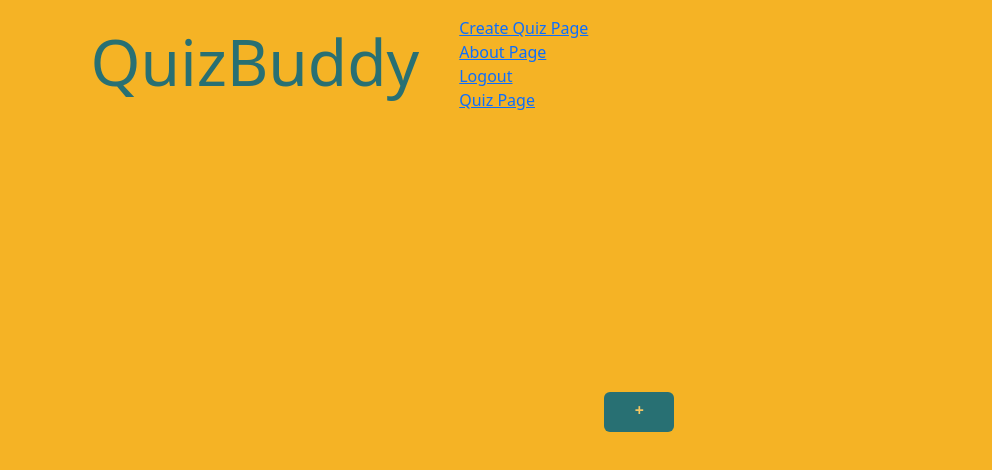
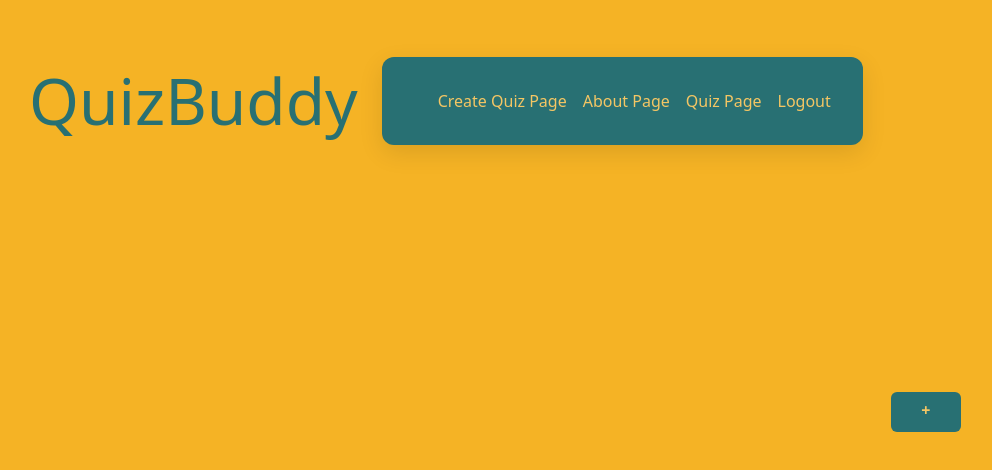
Before and after one commit to darithedev/quiz-buddy-web, a React (Vite) app in the folder front-end/: page /home in a window 1280 px wide. Shown: the top 470 px of the page, without its empty margins (47-1039 px from the left). Built offline with nearby package versions, Linux system fonts and the light colour scheme.

Commit message:
feat(home): Add navigation bar to Home page
* Update home.jsx to add navigation bar with buttons for Create Quiz, About, and Quiz pages and the logout button
* Update home.scss to with new and updated class selectors for the nav bar

```diff
--- a/front-end/src/routes/home/home.jsx
+++ b/front-end/src/routes/home/home.jsx
@@ -1,23 +1,24 @@
 import React from "react";
-import { Button } from "react-bootstrap";
+import { Button, Navbar, Nav, Container } from "react-bootstrap";
 import "./home.scss";
 
 function Home() {
 
     return (
         <div className="home-wrapper">
-            <div className="header">
-                <h1 className="m-4 ms-5 title">QuizBuddy</h1>
-
-                <div className="d-flex flex-column m-3">
-                    {/*Delete when done. Links for each page*/}
-                    <a href="/create-quiz">Create Quiz Page</a>
-                    <a href="/about">About Page</a>
-                    <a href="/">Logout</a> {/*Logout*/}
-
-                    <a href="/quiz">Quiz Page</a>
-                </div>
-            </div>
+            <Navbar className="d-flex flex-column m-3">
+                <Container>
+                    <Navbar.Brand  href="home" className="m-4 ms-5 title-link">QuizBuddy</Navbar.Brand>
+                    <Navbar.Collapse className="home-nav-bar">
+                        <Nav className="m-4 ms-5">
+                            <Nav.Link href="/create-quiz" className="color-secondary">Create Quiz Page</Nav.Link>
+                            <Nav.Link href="/about" className="color-secondary">About Page</Nav.Link>
+                            <Nav.Link href="/quiz" className="color-secondary">Quiz Page</Nav.Link>
+                            <Nav.Link href="/" className="color-secondary">Logout</Nav.Link>
+                        </Nav>
+                    </Navbar.Collapse>
+                </Container>
+            </Navbar>
             <div className="home-content">
                 <div className="mt-4">
                     <Button href="/create-quiz" type="submit" className="button-primary">
--- a/front-end/src/routes/home/home.scss
+++ b/front-end/src/routes/home/home.scss
@@ -6,14 +6,16 @@
     display: flex;
     background-color: $bg-color-primary;
 }
-.header {
-    display: flex;
-    align-self: flex-start;
-    flex-direction: row;
-    margin-left: 7%;
+.home-nav-bar {
+    width: 50%;
+    max-width: 600px;
+    box-shadow: 0 0.5rem 1.5rem rgba(0, 0, 0, 0.1);
+    border: none;
+    border-radius: 0.75rem;
+    background-color: $bg-color-secondary;
 }
 .home-content {
-    flex: 0.05;
+    flex: 0.02;
     display: flex;
     justify-content: center;
     align-items: center;
@@ -23,8 +25,21 @@
     color: $title-text-primary;
     font-size: 4rem;
 }
+.title-link {
+    color: $title-text-primary;
+    font-size: 4rem;
+}
+.title-link:hover {
+    color: $text-box-field;
+}
 .color {
     color: $title-text-primary;
+}
+.color-secondary {
+    color: $title-text-secondary;
+}
+.color-secondary:hover {
+    color: $text-box-field;
 }
 .text-box {
     background-color: $text-box-field;
```
